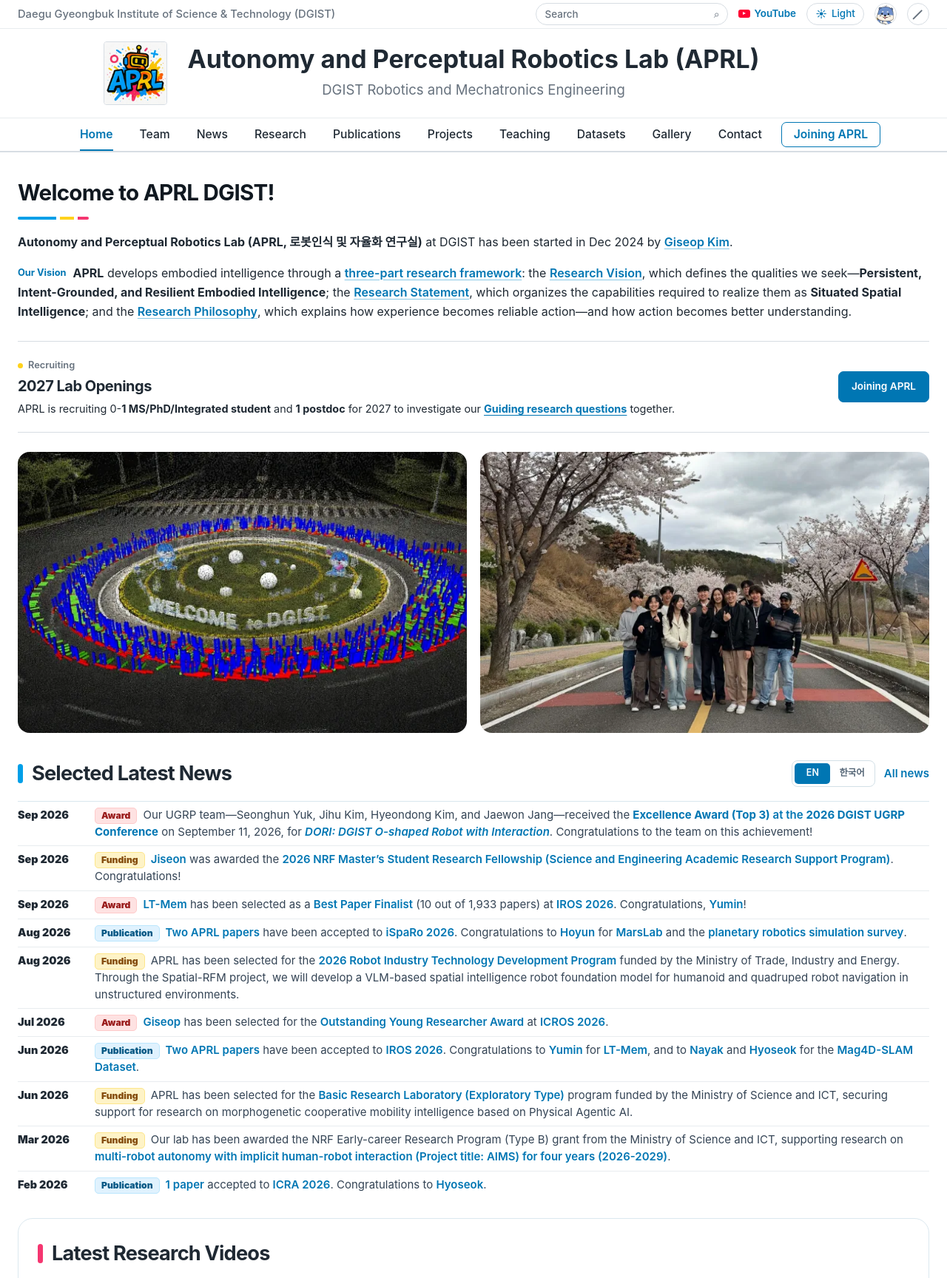
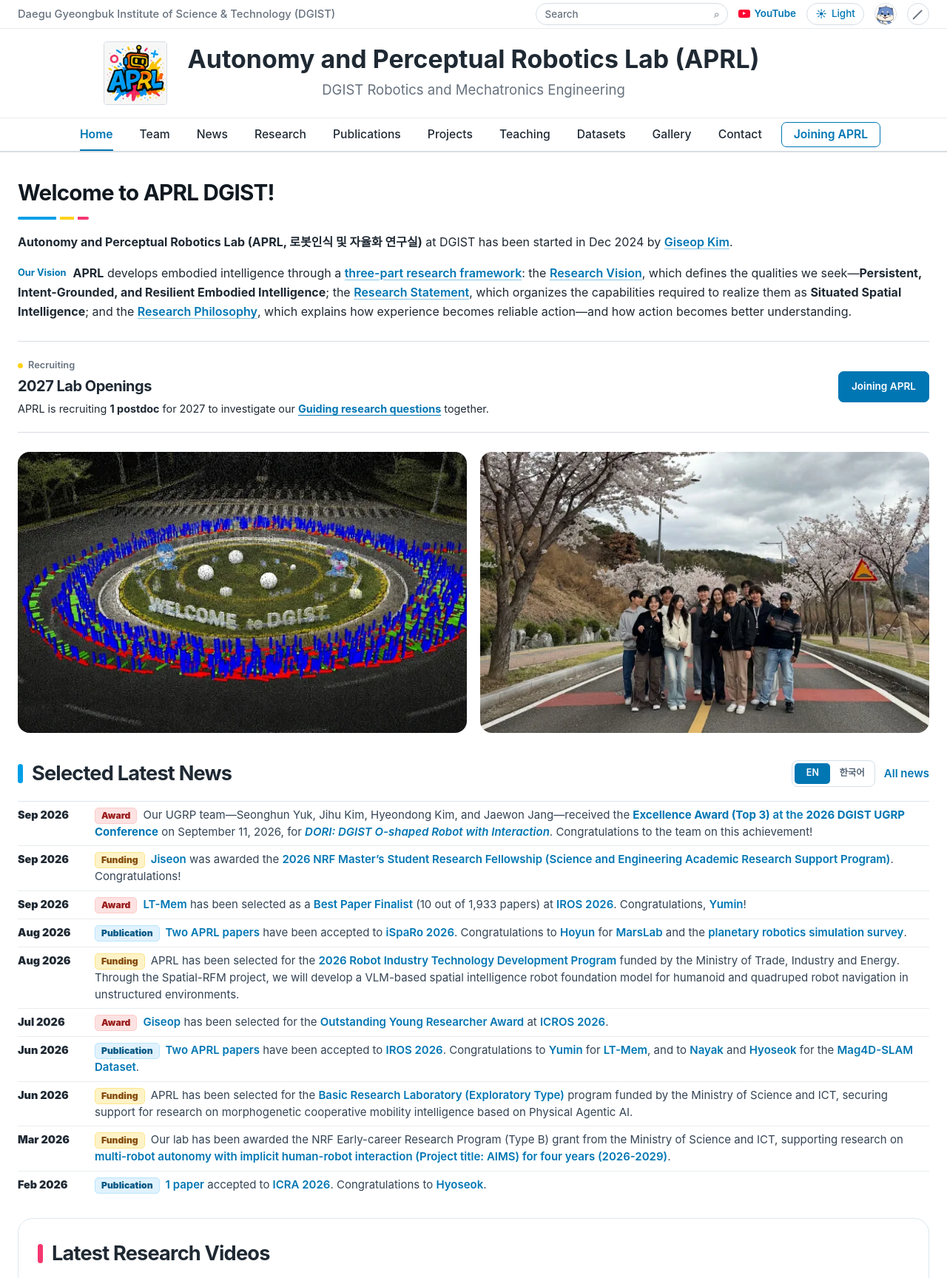
Before and after one commit to team-aprl/team-aprl.github.io, a Jekyll site: the page built from index.html, in a window 1280 px wide, cut to the strip 0-1728 px from the top of the page. Shown: the whole strip at 74% size. Built offline with Jekyll 4.4.1, drawn with Linux system fonts in a browser that asks for light colours.

Commit message:
Remove filled student opening from homepage and joining guide

```diff
--- a/index.html
+++ b/index.html
@@ -28,7 +28,7 @@ extra_scripts:
         <div>
           <span class="news-tag tag-people">Recruiting</span>
           <h2>2027 Lab Openings</h2>
-          <p>APRL is recruiting 0-<b>1 MS/PhD/Integrated student</b> and <b>1 postdoc</b> for 2027 to investigate our <a href="research.html#guiding-research-question"><b>Guiding research questions</b></a> together.</p>
+          <p>APRL is recruiting <b>1 postdoc</b> for 2027 to investigate our <a href="research.html#guiding-research-question"><b>Guiding research questions</b></a> together.</p>
         </div>
         <a href="joining-aprl.html">Joining APRL</a>
       </section>
--- a/joining-guide.html
+++ b/joining-guide.html
@@ -22,7 +22,7 @@ lang: "en"
         <section class="joining-card">
           <h2>Current Lab Openings</h2>
           <p>No available positions for 2026.</p>
-          <p>2027 available positions: 1 MS/PhD/Integrated student and 1 postdoc (Department of Robotics and Mechatronics Engineering or Interdisciplinary Program in Artificial Intelligence).</p>
+          <p>2027 available positions: 1 postdoc (Department of Robotics and Mechatronics Engineering or Interdisciplinary Program in Artificial Intelligence).</p>
           <h3>Open Position Details</h3>
           <ul>
             <li>SLAM + Embodied AI for AIMS project, 2026-2029.</li>
```
